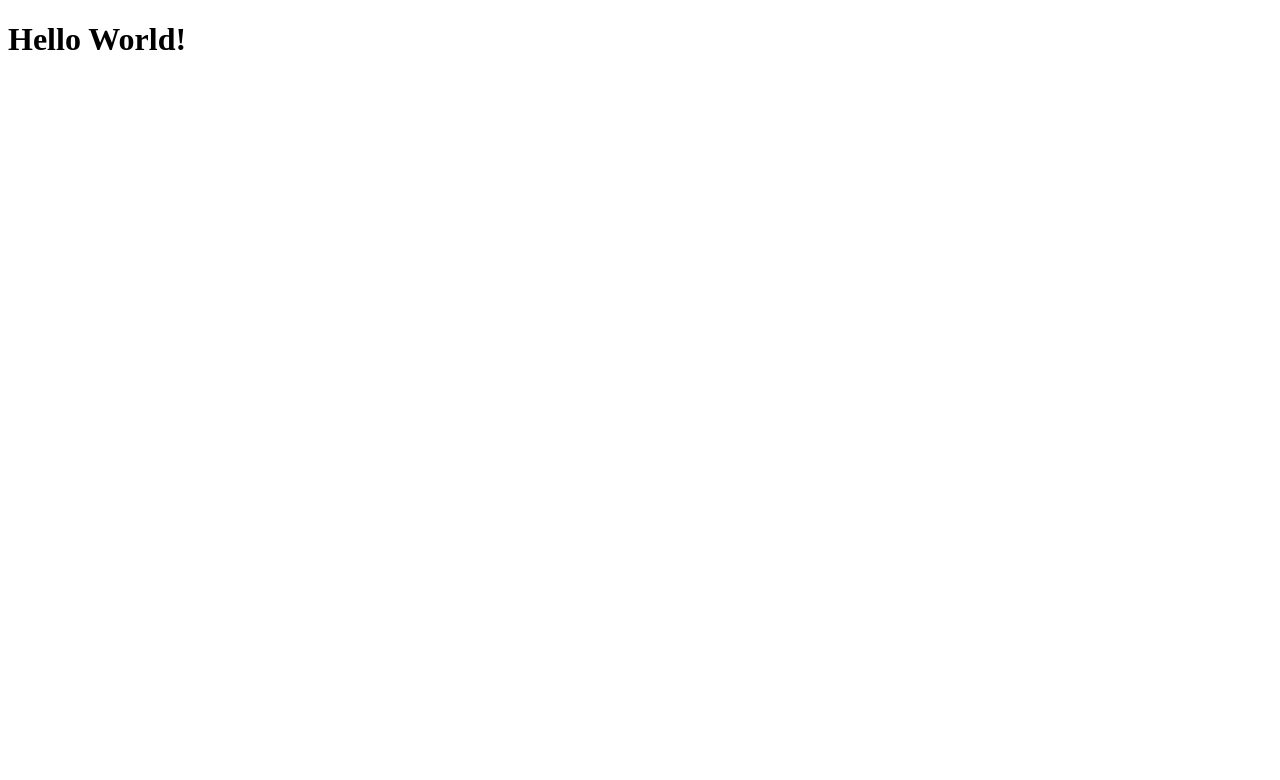
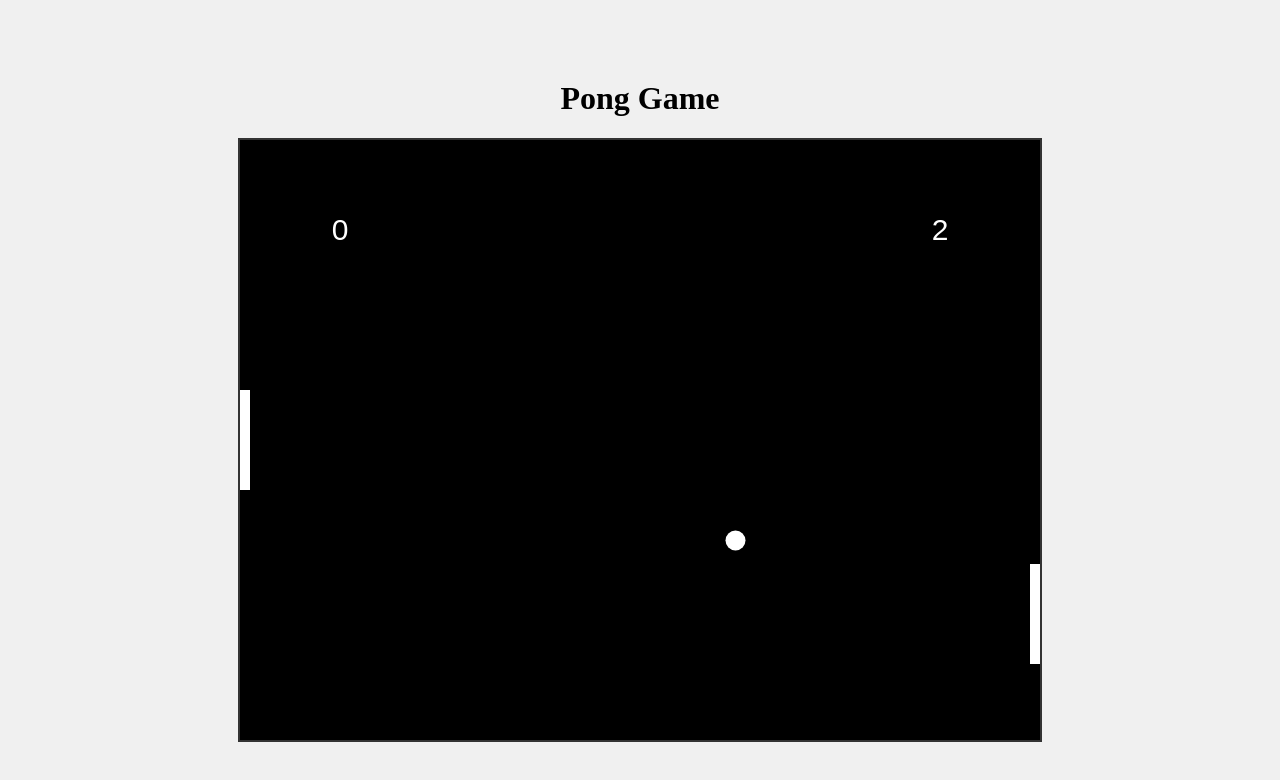
Before and after one commit to saitohka03510/saitoh_test_repo, a plain HTML site: page index.html in a window 1280 px wide. Drawn offline with Linux system fonts and the light colour scheme.

Commit message:
3回目のコミット

```diff
--- a/index.html
+++ b/index.html
@@ -1,11 +1,12 @@
 <!DOCTYPE html>
 <html>
 <head>
-<title>Static Page</title>
+    <title>Pong Game</title>
+    <link rel="stylesheet" href="style.css">
 </head>
 <body>
-
-<h1>Hello World!</h1>
-
+    <h1>Pong Game</h1>
+    <canvas id="gameCanvas" width="800" height="600"></canvas>
+    <script src="script.js"></script>
 </body>
 </html>
--- /dev/null
+++ b/script.js
@@ -0,0 +1,153 @@
+const canvas = document.getElementById('gameCanvas');
+const ctx = canvas.getContext('2d');
+
+// Game variables
+let ballX = canvas.width / 2;
+let ballY = canvas.height / 2;
+let ballSpeedX = 10;
+let ballSpeedY = 4;
+
+const paddleHeight = 100;
+const paddleWidth = 10;
+let playerY = (canvas.height - paddleHeight) / 2;
+
+let computerPaddleY = (canvas.height - paddleHeight) / 2;
+
+let playerScore = 0;
+let computerScore = 0;
+const WINNING_SCORE = 3;
+
+let showingWinScreen = false;
+
+// Game loop
+function gameLoop() {
+    moveEverything();
+    drawEverything();
+    requestAnimationFrame(gameLoop);
+}
+
+// Start the game loop
+gameLoop();
+
+// Mouse movement
+canvas.addEventListener('mousemove', (evt) => {
+    if (showingWinScreen) {
+        return;
+    }
+    const rect = canvas.getBoundingClientRect();
+    const root = document.documentElement;
+    const mouseY = evt.clientY - rect.top - root.scrollTop;
+    playerY = mouseY - (paddleHeight / 2);
+});
+
+// Click to restart
+canvas.addEventListener('mousedown', (evt) => {
+    if (showingWinScreen) {
+        playerScore = 0;
+        computerScore = 0;
+        showingWinScreen = false;
+        resetBall();
+    }
+});
+
+function moveEverything() {
+    if (showingWinScreen) {
+        return;
+    }
+    // Move ball
+    ballX += ballSpeedX;
+    ballY += ballSpeedY;
+
+    // Ball collision with top and bottom walls
+    if (ballY < 0 && ballSpeedY < 0) {
+        ballSpeedY = -ballSpeedY;
+    }
+    if (ballY > canvas.height && ballSpeedY > 0) {
+        ballSpeedY = -ballSpeedY;
+    }
+
+    // Ball collision with paddles
+    if (ballX < paddleWidth) {
+        if (ballY > playerY && ballY < playerY + paddleHeight) {
+            ballSpeedX = -ballSpeedX;
+            ballSpeedX *= 1.05; // Increase speed
+            let deltaY = ballY - (playerY + paddleHeight / 2);
+            ballSpeedY = deltaY * 0.35;
+        } else {
+            computerScore++; // must be BEFORE ballReset()
+            resetBall();
+        }
+    } else if (ballX > canvas.width - paddleWidth) {
+        if (ballY > computerPaddleY && ballY < computerPaddleY + paddleHeight) {
+            ballSpeedX = -ballSpeedX;
+            ballSpeedX *= 1.05; // Increase speed
+            let deltaY = ballY - (computerPaddleY + paddleHeight / 2);
+            ballSpeedY = deltaY * 0.35;
+        } else {
+            playerScore++; // must be BEFORE ballReset()
+            resetBall();
+        }
+    }
+
+    computerAI();
+}
+
+function computerAI() {
+    const computerPaddleCenter = computerPaddleY + (paddleHeight / 2);
+    if (computerPaddleCenter < ballY - 35) {
+        computerPaddleY += 6;
+    } else if (computerPaddleCenter > ballY + 35) {
+        computerPaddleY -= 6;
+    }
+}
+
+function resetBall() {
+    if (playerScore >= WINNING_SCORE || computerScore >= WINNING_SCORE) {
+        showingWinScreen = true;
+    }
+    ballSpeedX = 10 * (ballSpeedX > 0 ? -1 : 1);
+    ballSpeedY = 4;
+    ballX = canvas.width / 2;
+    ballY = canvas.height / 2;
+}
+
+function drawEverything() {
+    // Clear screen
+    ctx.fillStyle = 'black';
+    ctx.fillRect(0, 0, canvas.width, canvas.height);
+    ctx.font = "30px Arial";
+
+
+    if (showingWinScreen) {
+        ctx.fillStyle = 'white';
+        ctx.textAlign = "center";
+
+        if (playerScore >= WINNING_SCORE) {
+            ctx.fillText("You Won!", canvas.width/2, 200);
+        } else if (computerScore >= WINNING_SCORE) {
+            ctx.fillText("Computer Won!", canvas.width/2, 200);
+        }
+
+        ctx.fillText("Click to Continue", canvas.width/2, 500);
+        return;
+    }
+
+    // Draw player paddle
+    ctx.fillStyle = 'white';
+    ctx.fillRect(0, playerY, paddleWidth, paddleHeight);
+
+    // Draw computer paddle
+    ctx.fillStyle = 'white';
+    ctx.fillRect(canvas.width - paddleWidth, computerPaddleY, paddleWidth, paddleHeight);
+
+    // Draw ball
+    ctx.fillStyle = 'white';
+    ctx.beginPath();
+    ctx.arc(ballX, ballY, 10, 0, Math.PI * 2, true);
+    ctx.fill();
+
+    // Draw scores
+    ctx.textAlign = "center";
+    ctx.fillText(playerScore, 100, 100);
+    ctx.fillText(computerScore, canvas.width - 100, 100);
+}
--- /dev/null
+++ b/style.css
@@ -0,0 +1,14 @@
+body {
+    background-color: #f0f0f0;
+    display: flex;
+    flex-direction: column;
+    align-items: center;
+    justify-content: center;
+    height: 100vh;
+    margin: 0;
+}
+
+canvas {
+    background-color: #000;
+    border: 2px solid #333;
+}
```
